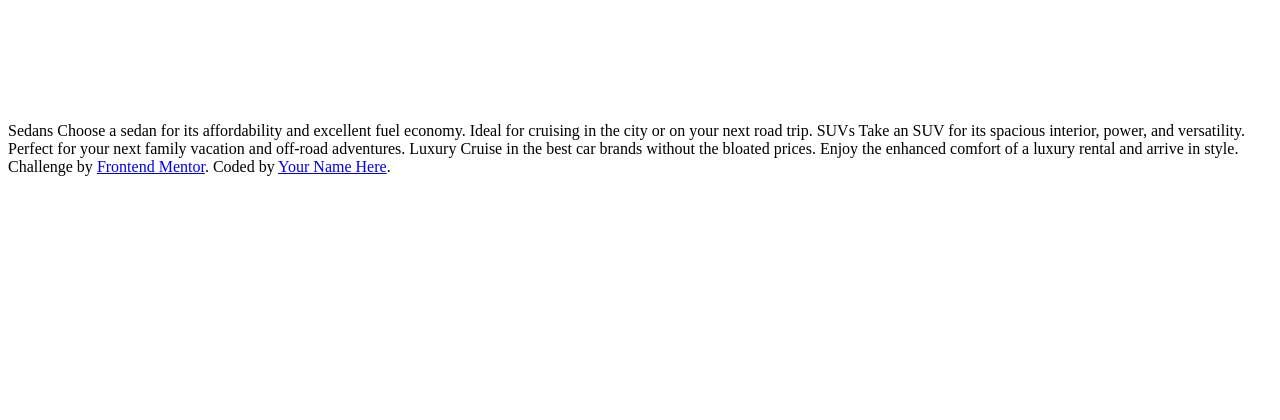
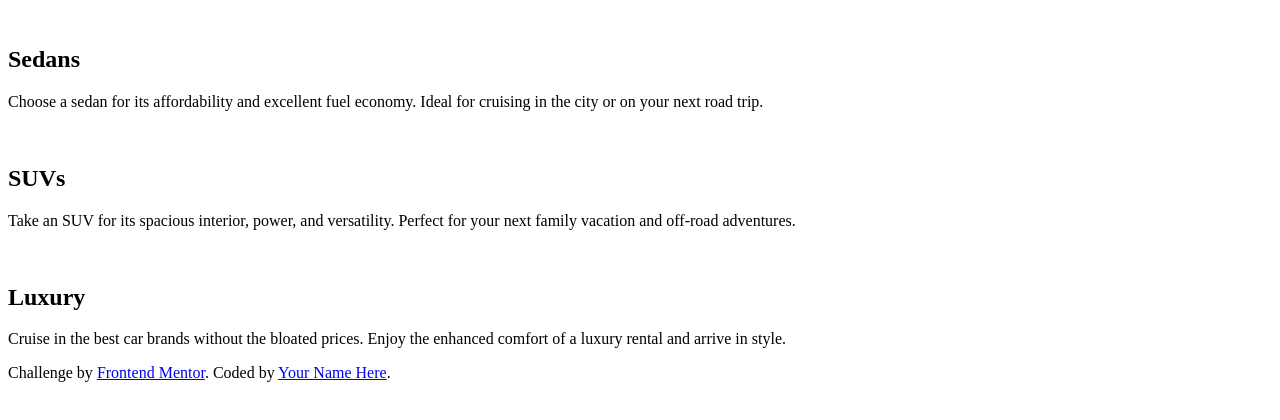
Before and after one commit to MaThIaXs/3-ColumnPreviewCardComponent, a plain HTML site: page index.html in a window 1280 px wide. Drawn offline with Linux system fonts and the light colour scheme.

Commit message:
add main content

```diff
--- a/index.html
+++ b/index.html
@@ -13,32 +13,29 @@
     <main>
         <section>
             <img src="" alt="">
-            <h1></h1>
-            <p></p>
+            <h1>Sedans</h1>
+            <p>
+                Choose a sedan for its affordability and excellent fuel economy. Ideal for cruising in the city
+                or on your next road trip.
+            </p>
         </section>
         <section>
             <img src="" alt="">
-            <h1></h1>
-            <p></p>
+            <h1>SUVs</h1>
+            <p>
+                Take an SUV for its spacious interior, power, and versatility. Perfect for your next family vacation
+                and off-road adventures.
+            </p>
         </section>
         <section>
             <img src="" alt="">
-            <h1></h1>
-            <p></p>
+            <h1>Luxury</h1>
+            <p>
+                Cruise in the best car brands without the bloated prices. Enjoy the enhanced comfort of a luxury
+                rental and arrive in style.
+            </p>
         </section>
-        Sedans
-        Choose a sedan for its affordability and excellent fuel economy. Ideal for cruising in the city
-        or on your next road trip.
-
-        SUVs
-        Take an SUV for its spacious interior, power, and versatility. Perfect for your next family vacation
-        and off-road adventures.
-
-        Luxury
-        Cruise in the best car brands without the bloated prices. Enjoy the enhanced comfort of a luxury
-        rental and arrive in style.
     </main>
-
     <footer class="attribution">
         Challenge by <a href="https://www.frontendmentor.io?ref=challenge" target="_blank">Frontend Mentor</a>.
         Coded by <a href="#">Your Name Here</a>.
```
